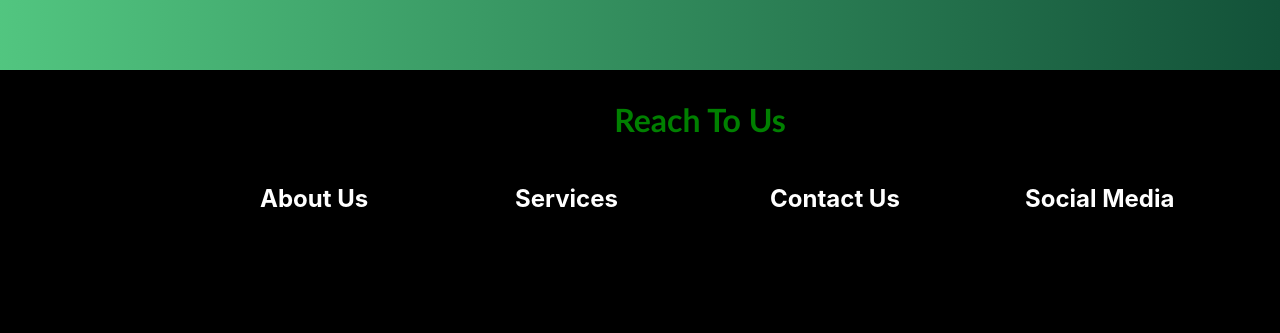
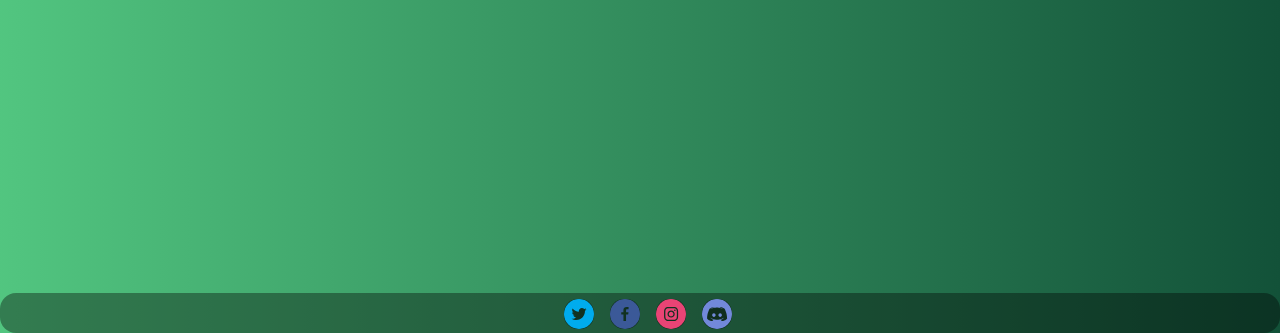
Before and after one commit to MishOd1/react-6pq6bs, a React (Create React App) app: page / in a window 1280 px wide. Shown: the part 467-800 px from the top of the page. Built offline with nearby package versions, Linux system fonts and the light colour scheme.

Commit message:
6 files modified, 2 added, 1 deleted

```diff
--- a/package.json
+++ b/package.json
@@ -6,8 +6,9 @@
     "@react-spring/parallax": "9.5.5",
     "react": "18.2.0",
     "react-dom": "18.2.0",
-    "react-is": ">= 16.8.0",
-    "styled-components": "^5.3.6"
+    "react-is": "18.2.0",
+    "react-social-icons": "^5.15.0",
+    "styled-components": "5.3.6"
   },
   "scripts": {
     "start": "react-scripts start",
--- a/src/App.js
+++ b/src/App.js
@@ -7,7 +7,8 @@ import './style.css';
 import './Button.css'
 import Home from './Home.js'
 import Para from './Parallax.js'
-import Footer from './Footer.js'
+import Fotter2 from './footer2.js'
+
 
 export default function App() {
   const [active, setActive] = useState('');
@@ -33,7 +34,9 @@ export default function App() {
         {active === '' && <Home />}
         {active === 'Home' && <Home />}
       </div>
-      <Footer />
+      <footer className="footerMain">
+        <Fotter2 />
+      </footer>
     </div>
   );
 }
--- a/src/FooterStyles.js
+++ b/src/FooterStyles.js
@@ -2,7 +2,7 @@ import react from 'react';
 import styled from 'styled-components';
 
 export const Box = styled.div`
-  padding: 80px 60px;
+  padding: 10px 10px;
   background: black;
   position: absolute;
   bottom: 0;
--- a/src/Para.css
+++ b/src/Para.css
@@ -1,3 +1,4 @@
 h2{
   font-size: 10rem;
+  background-size: auto;
 }
--- a/src/Parallax.js
+++ b/src/Parallax.js
@@ -11,7 +11,7 @@ function Para (){
                 speed={2}
                 style={{
                 backgroundImage: `url("https://img.freepik.com/premium-photo/bitcoin-against-south-african-rand-american-dollar-close-up-image-conceptual-image-digital-crypto-currency-against-world-traditional-currency_133187-1705.jpg?w=1380")`,
-                backgroundSize:'',
+                backgroundSize:'cover',
                 }}
             />
 
--- a/src/Todo.css
+++ b/src/Todo.css
@@ -1,5 +1,13 @@
 .App {
   text-align: center;
+
+}
+
+.footerMain{
+  background-color: #0000005e;
+
+  height: 2.5rem;
+  border-radius: 1rem;
 
 }
 
--- /dev/null
+++ b/src/footer2.js
@@ -0,0 +1,19 @@
+import React from 'react';
+import "./fotter2.css"
+import ReactDOM from 'react-dom';
+import { SocialIcon } from 'react-social-icons';
+
+
+
+function Footer2(){
+  return(
+    <div>
+      <SocialIcon className="social" style={{ height: 30, width: 30 }} url="https://twitter.com/MeshalOdah" />
+      <SocialIcon className="social" style={{ height: 30, width: 30 }} url="https://www.facebook.com/44a44" />
+      <SocialIcon className="social" style={{ height: 30, width: 30 }} url="https://www.instagram.com/binodah1/" />
+      <SocialIcon className="social" style={{ height: 30, width: 30 }} url="https://discordapp.com/users/Claw11#5089" />
+    </div>
+  )
+}
+
+export default Footer2;
--- /dev/null
+++ b/src/fotter2.css
@@ -0,0 +1,7 @@
+.social{
+  margin-top: 0.35rem;
+  margin-left: 1rem;
+  align-items: center;
+  background-color: rgba(0, 0, 0, 0.452);
+  border-radius: 0.85rem;
+}
```
Also changed, not shown: src/Fotter.css (deleted).
